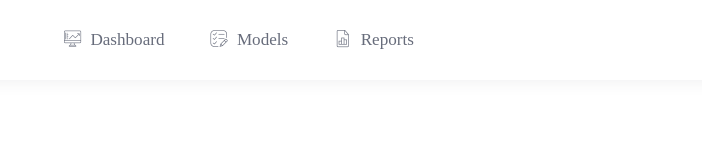
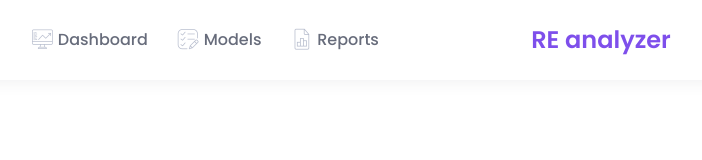
Before and after one commit to MattMcLennan/REanalyzer, a website: page uiPrototyping/index.html in a window 1280 px wide. Shown: the whole page, without its empty margins (39-741 px from the left). Drawn offline with nearby package versions, Linux system fonts and the light colour scheme.

Commit message:
header complete

```diff
--- a/uiPrototyping/index.html
+++ b/uiPrototyping/index.html
@@ -6,31 +6,20 @@
   <meta name="viewport" content="width=device-width, initial-scale=1, shrink-to-fit=no">
 
   <link rel="stylesheet" href="https://unpkg.com/normalize.css@8.0.0/normalize.css">
-  <link rel="stylesheet" href="https://maxcdn.bootstrapcdn.com/bootstrap/4.0.0/css/bootstrap.min.css" integrity="sha384-Gn5384xqQ1aoWXA+058RXPxPg6fy4IWvTNh0E263XmFcJlSAwiGgFAW/dAiS6JXm"
-    crossorigin="anonymous">
-  <link href="https://use.fontawesome.com/releases/v5.0.8/css/all.css" rel="stylesheet">
   <link href="css/flaticon.css" rel="stylesheet">
+  <link href="https://fonts.googleapis.com/css?family=Poppins:400,500,600" rel="stylesheet">
   <link rel="stylesheet" href="css/style.css">
 
   <title>REanalyzer</title>
 </head>
 
 <body>
-  <div class="row header-container">
-    <nav class="navbar navbar-expand-lg" id="header">
-      <!-- <a class="navbar-brand">REanalyzer</a>
-      <button class="navbar-toggler" type="button" data-toggle="collapse" data-target="#navbarToggler" aria-controls="navbarToggler"
-        aria-expanded="false" aria-label="Toggle navigation">
-        <span class="navbar-toggler-icon"></span>
-      </button>
- -->
-      <div class="collapse navbar-collapse" id="navbarToggler">
-        <ul class="navbar-nav mr-auto mt-2 mt-lg-0">
-          <li class="nav-item active">
+  <nav>
+    <ul>
+      <li class="nav-item">
         <a class="nav-link" href="#home">
           <i class="nav-icon flaticon-analytics"></i>
           <span>Dashboard</span>
-              <span class="sr-only">(current)</span>
         </a>
       </li>
       <li class="nav-item">
@@ -45,10 +34,12 @@
           <span>Reports</span>
         </a>
       </li>
+      <li class="logo">
+        <span style="color: #7e4feb; font-weight: 600">RE</span>
+        <span>analyzer</span>
+      </li>
     </ul>
-      </div>
   </nav>
-  </div>
   <!-- <div class="main-section">
     <div class="row scrollable-section">
       <div class="col-1"></div>
--- a/uiPrototyping/sass/style.scss
+++ b/uiPrototyping/sass/style.scss
@@ -1,43 +1,82 @@
+html {
+    box-sizing: border-box;
+}
+
+*,
+*:before,
+*:after {
+    box-sizing: inherit;
+}
+
 body {
     height: 100%;
     margin: 0;
     padding: 0;
     font-family: Poppins;
-    font-size: 1rem;
+    font-size: 14px;
     -ms-text-size-adjust: 100%;
     -webkit-font-smoothing: antialiased;
     -mos-osx-font-smoothing: grayscale;
     overflow: hidden;
-    color: #212529;
 }
 
-a {
-    color: #5867dd;
+a,
+a:visited,
+a:hover,
+a:active {
+    text-decoration: none;
+    color: inherit;
     text-decoration: none;
     background-color: transparent;
-    -webkit-text-decoration-skip: objects;
 }
 
-a:hover {
-    color: #5867dd;
-}
-
-.row {
-    margin-left: 0px;
-    margin-right: 0px;
-}
-
-.header-container {
+nav {
     padding: 0 4em;
-    -webkit-box-shadow: 0 1px 15px 1px rgba(69,65,78,.08);
-    -moz-box-shadow: 0 1px 15px 1px rgba(69,65,78,.08);
-    box-shadow: 0 1px 15px 1px rgba(69,65,78,.08);
+    -webkit-box-shadow: 0 1px 15px 1px rgba(69, 65, 78, .08);
+    -moz-box-shadow: 0 1px 15px 1px rgba(69, 65, 78, .08);
+    box-shadow: 0 1px 15px 1px rgba(69, 65, 78, .08);
     background: #fff;
     height: 80px;
+    ul {
+        list-style: none;
+        margin: 0;
+        padding: 0;
+        height: 100%;
+        display: flex;
+        line-height: 80px;
+    }
 }
 
 .nav-item {
     padding: 0 15px;
+    font-size: 1rem;
+    font-weight: 300;
+    color: #676c7b;
+    height: 100%;
+    a {
+        line-height: 80px;
+        display: inline-flex;
+    }
+    i {
+        color: #b8bece;
+        font-size: 1.3rem;
+    }
+    :hover,
+    :focus {
+        color: #734cea;
+        i {
+            color: #734cea;
+        }
+    }
+}
+
+.logo {
+    color: #7e4feb;
+    font-weight: 600;
+    font-size: 1.5rem;
+    position: absolute;
+    left: 50%;
+    transform: translateX(-50%);
 }
 
 .nav-icon {
@@ -45,9 +84,9 @@ a:hover {
 }
 
 .nav-link {
-    color: #676c7b;
-    font-size: 1.07rem;
-    font-weight: 300;
+    span {
+        font-weight: 500;
+    }
 }
 
 .main-section {
```
Also changed, not shown: uiPrototyping/css/style.css. Lines whose indentation alone changed are shown as unchanged.
